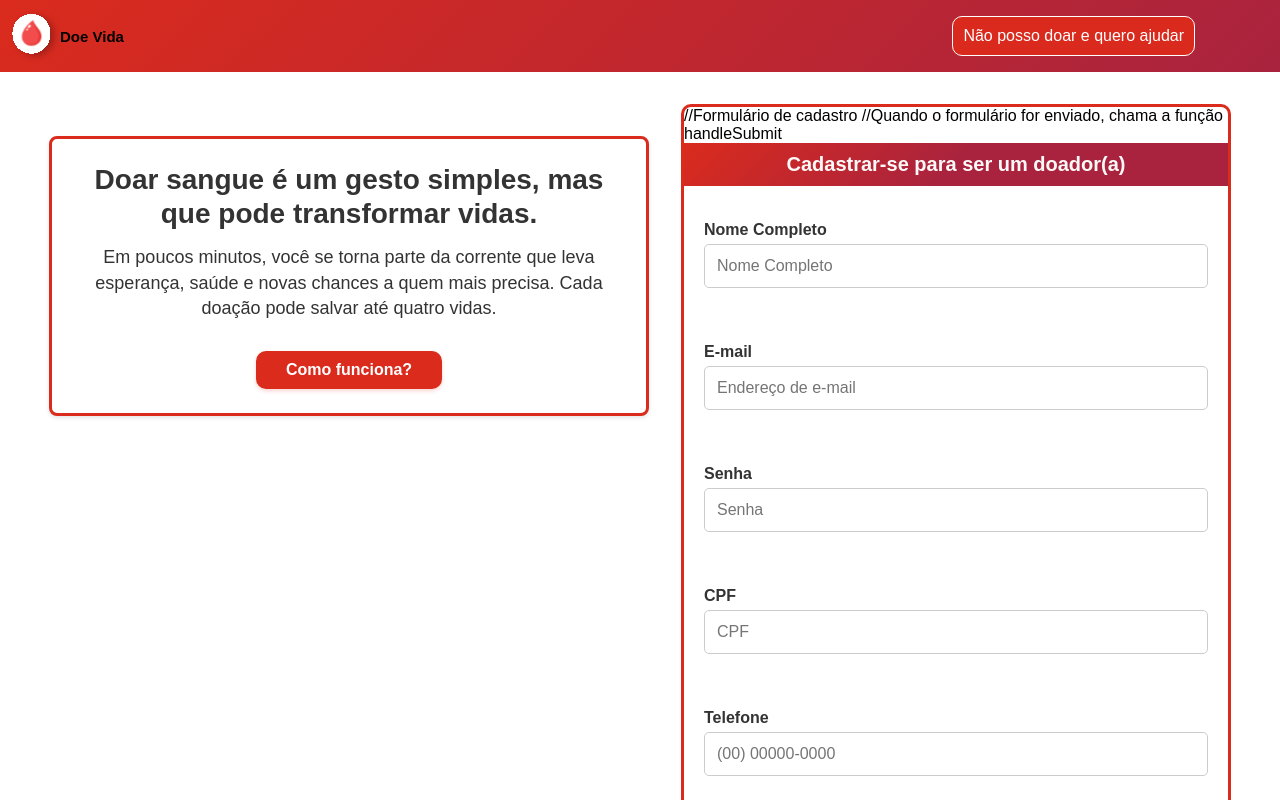
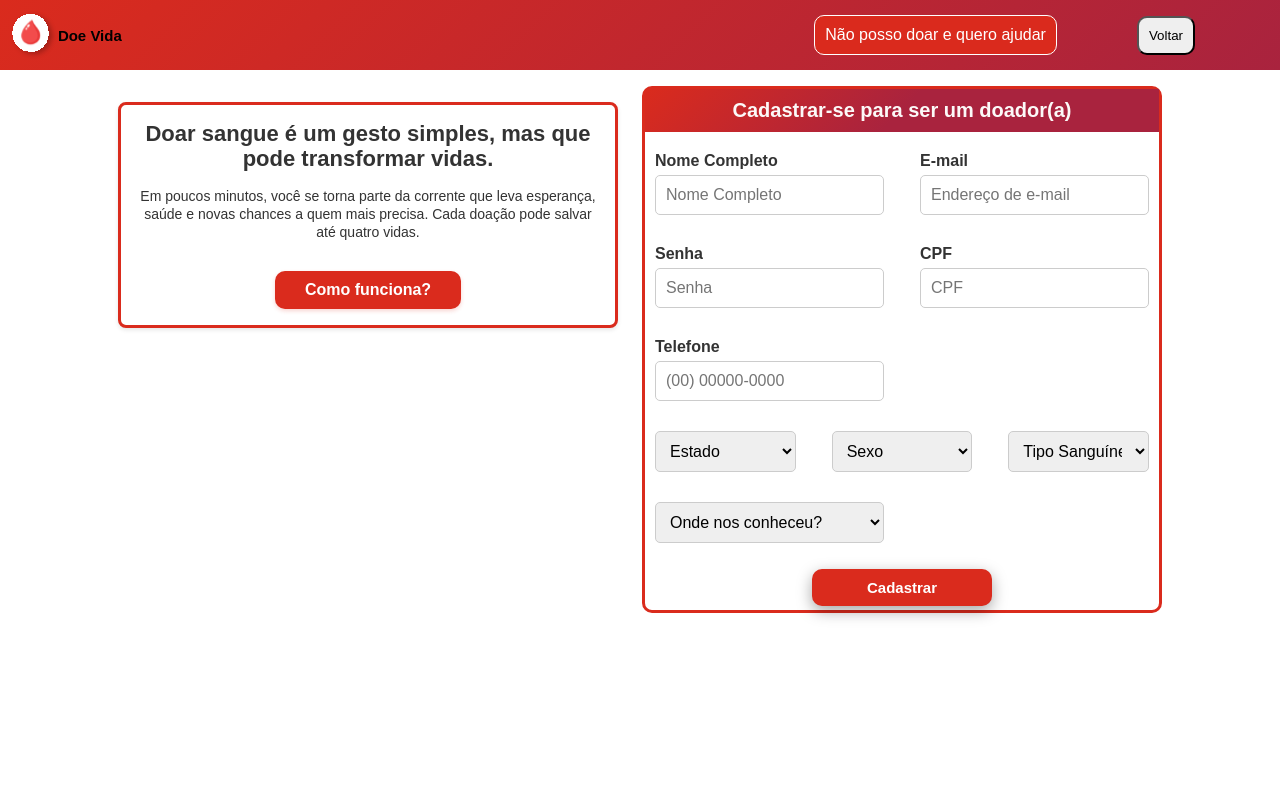
Before and after one commit to Gustavooxx/Tcc_Projeto, a React (Vite) app in the folder Frontend/: page /cadastro in a window 1280 px wide. Shown: the top 800 px of the page. Built offline with nearby package versions, Linux system fonts and the light colour scheme.

Commit message:
cadastro

```diff
--- a/Frontend/src/pages/cadastro/index.jsx
+++ b/Frontend/src/pages/cadastro/index.jsx
@@ -59,6 +59,8 @@ export default function Cadastro() {
                 <div className='tags-login'>
 
                     <Link to='/'><button className='ajudar'>Não posso doar e quero ajudar</button></Link>
+
+                            <button>Voltar</button>
                 </div>
 
             </section>
@@ -80,20 +82,21 @@ export default function Cadastro() {
                         <div className='botao-como-funciona'>
                             <button>Como funciona?</button>
                         </div>
-
                     </div>
 
                 </div>
 
                 <div className="container-informacoes">
 
-                    //Formulário de cadastro
-                    //Quando o formulário for enviado, chama a função handleSubmit
+                    {/*Formulário de cadastr*/}
+                    {/*Quando o formulário for enviado, chama a função handleSubmit*/}
                     <form onSubmit={handleSubmit}>
                         <div className='titulo'>
 
                             <h2>Cadastrar-se para ser um doador(a)</h2>
                         </div>
+
+
 
                         <div className="form-group">
                             <label htmlFor="nome">Nome Completo</label>
@@ -117,8 +120,8 @@ export default function Cadastro() {
                             />
                         </div>
 
-                            <div className="form-group">
-                                <label htmlFor="senha">Senha</label>
+                        <div className="form-group">
+                            <label htmlFor="senha">Senha</label>
 
                             <input
 
@@ -203,7 +206,7 @@ export default function Cadastro() {
                             </select>
                         </div>
 
-                        -- Botão para enviar o formulário --
+                        {/*Botão para enviar o formulário */}
                         <button type="submit">Cadastrar</button>
                     </form>
                 </div>
--- a/Frontend/src/pages/cadastro/index.scss
+++ b/Frontend/src/pages/cadastro/index.scss
@@ -17,8 +17,8 @@
             padding: 5px;
 
             img {
-                height: 20ox;
-                width: 50px;
+                height: 50px;
+                width: auto;
             }
 
             h1 {
@@ -68,18 +68,18 @@
         display: flex;
         align-items: flex-start;
         justify-content: center;
-        gap: 2rem;
-        padding: 2rem;
+        gap: 1.5rem;
+        padding: 1rem;
 
         .texto-cadastro {
             border:3px solid #DA2B1D;
             background-color: white;
             border-radius: 8px;
-            margin: 2rem 0;
-            max-width: 600px;
+            margin: 1rem 0;
+            max-width: 500px;
             flex: 1;
             height: auto;
-            padding: 1.5rem;
+            padding: 1rem;
             box-shadow: 0 2px 4px rgba(0, 0, 0, 0.1);
 
             .textos {
@@ -92,21 +92,21 @@
                 margin: 0;
 
                 h2 {
-                    font-size: 28px;
+                    font-size: 22px;
                     width: 100%;
                     text-align: center;
                     margin: 0;
                     color: #333;
-                    line-height: 1.2;
+                    line-height: 1.15;
                 }
 
                 p {
                     width: 100%;
-                    font-size: 18px;
+                    font-size: 14px;
                     text-align: center;
                     margin: 0;
                     color: #333;
-                    line-height: 1.4;
+                    line-height: 1.3;
                 }
 
                 .botao-como-funciona {
@@ -139,13 +139,14 @@
             background-color: white;
             border: 3px solid #DA2B1D;
             border-radius: 10px;
-            width: 550px;
+            width: 520px;
             height: fit-content;
             flex-shrink: 0;
 
             .titulo {
                 background: linear-gradient(135deg, #DA2B1D 0%, #A9233E 50%);
                 padding: 10px;
+                grid-column: 1 / -1;
 
                 h2 {
                     color: #fcf9f8;
@@ -156,15 +157,16 @@
             }
 
             form {
-                display: flex;
-                flex-direction: column;
-                gap: 15px;
+                display: grid;
+                grid-template-columns: repeat(2, 1fr);
+                column-gap: 16px;
+                row-gap: 10px;
             }
 
             .form-group {
                 display: flex;
                 flex-direction: column;
-                margin: 20px;
+                margin: 10px;
 
                 label {
                     margin-bottom: 5px;
@@ -175,7 +177,7 @@
                 input,
                 select {
                     width: 100%;
-                    padding: 12px;
+                    padding: 10px;
                     border: 1px solid #ccc;
                     border-radius: 5px;
                     font-size: 16px;
@@ -189,23 +191,27 @@
             }
 
             .row {
-                display: flex;
-
+                grid-column: 1 / -1;
+                display: grid;
+                grid-template-columns: repeat(3, 1fr);
+                column-gap: 16px;
+                row-gap: 10px;
             }
 
 
                 button {
+                    grid-column: 1 / -1;
                     background-color: #DA2B1D;
                     color: white;
                     border: none;
                     border-radius: 10px;
-                    padding: 12px;
-                    font-size: 16px;
+                    padding: 10px;
+                    font-size: 15px;
                     font-weight: bold;
-                    margin-top: 10px;
-                    width: 200px;
-                    align-self: center;
-                    margin-bottom: 5px;
+                    margin-top: 6px;
+                    width: 180px;
+                    justify-self: center;
+                    margin-bottom: 4px;
                     box-shadow: rgba(0, 0, 0, 0.35) 0px 5px 15px;
 
 
@@ -238,6 +244,10 @@
         .container-informacoes {
             width: 90%;
             max-width: 400px;
+
+            form {
+                grid-template-columns: 1fr;
+            }
         }
     }
 
--- a/Frontend/src/pages/contato/index.jsx
+++ b/Frontend/src/pages/contato/index.jsx
@@ -1,4 +1,3 @@
-import { retry } from 'statuses'
 import './index.scss'
 import { Link } from 'react-router-dom'
 
```
